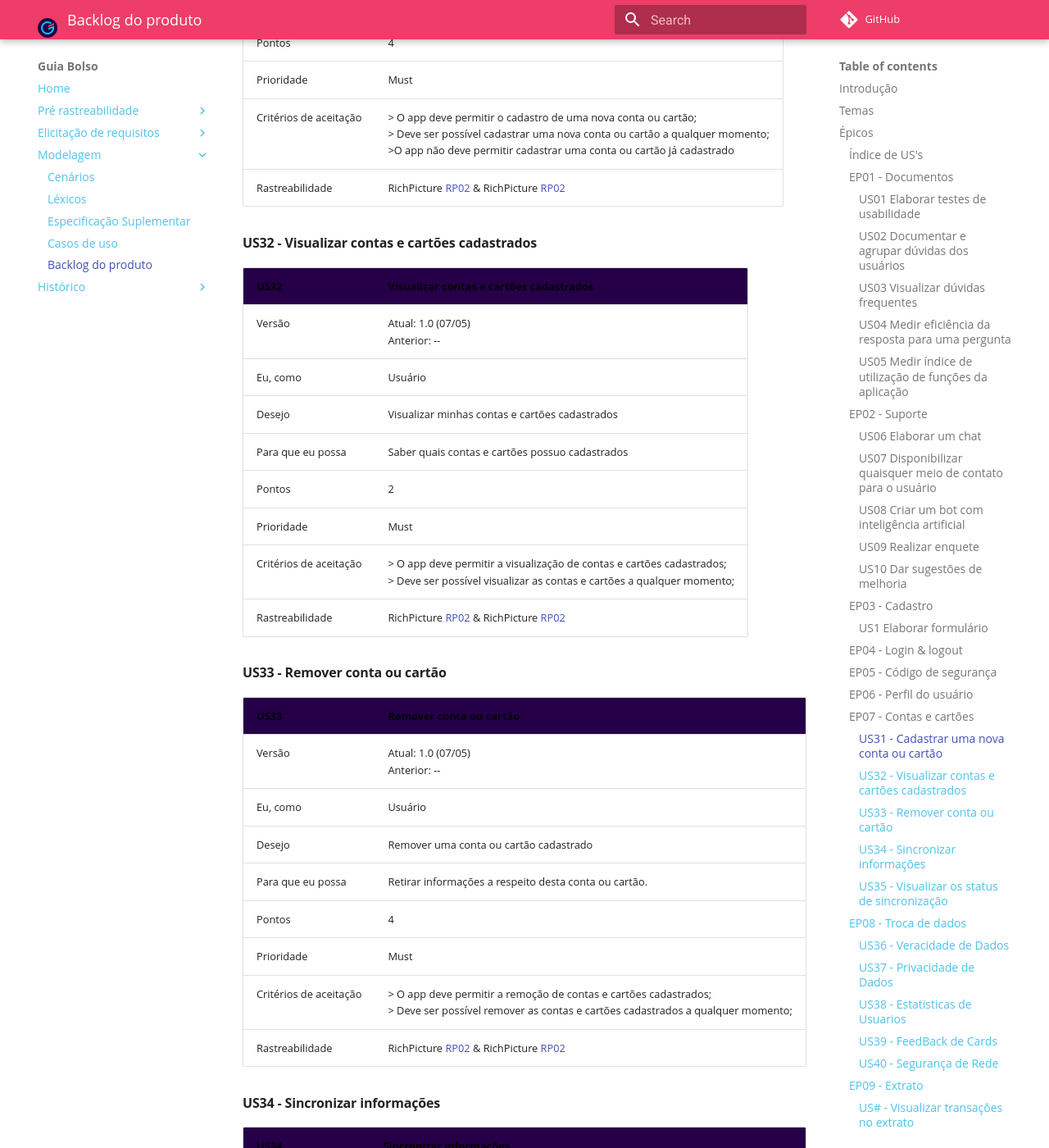
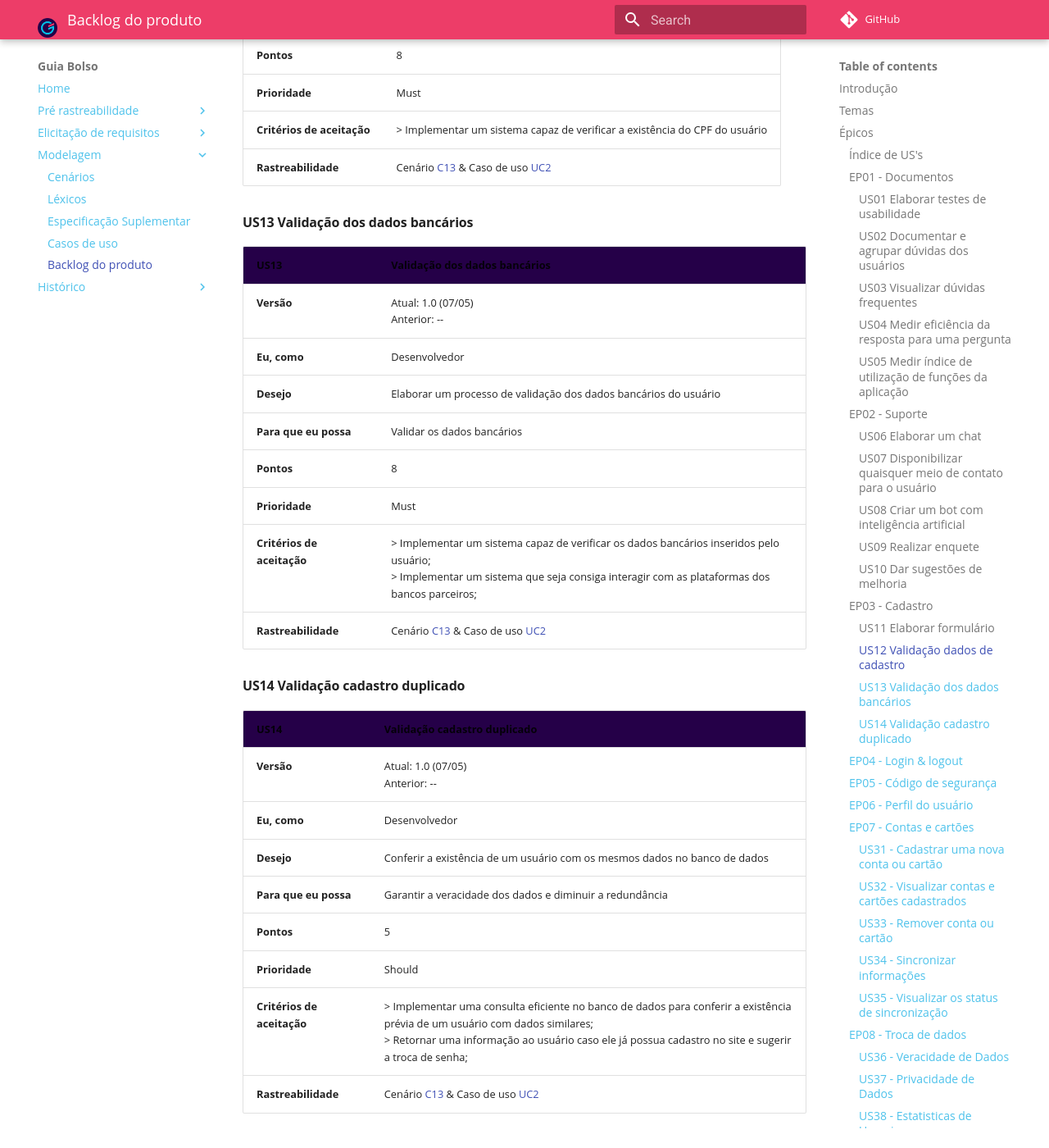
Before and after one commit to fga-disciplinas/2019.1-Guia-Bolso, an MkDocs documentation site: the page built from docs/modelagem/backlog.md, in a window 1280 px wide and 1400 px high, scrolled down 10496 px. Shown: the whole window at 82% size. Built offline with MkDocs 1.6.1 and Material for MkDocs 9.7.7, drawn with Linux system fonts in a browser that asks for light colours; comment, search, counter and statistics services are not loaded; old or Windows-style settings are respelled for this version of MkDocs; some of the changed text lies outside the part shown.

Commit message:
Adicionado restante dos US's do épico Cadastro
Co-authored-by: Lucas Machado <lmlucasmachadom@gmail.com>

```diff
--- a/docs/modelagem/backlog.md
+++ b/docs/modelagem/backlog.md
@@ -32,6 +32,10 @@ Cada elemento da listagem é elicitado por meio de interação da equipe de dese
 | T1 - Informações | [EP02 - Suporte](#ep02-suporte) | [US08 Criar um bot com inteligência artificial](#us08-criar-um-bot-com-inteligencia-artificial) |
 | T1 - Informações | [EP02 - Suporte](#ep02-suporte) | [US09 Realizar enquete](#us09-realizar-enquete) |
 | T1 - Informações | [EP02 - Suporte](#ep02-suporte) | [US10 Dar sugestões de melhoria](#us10-dar-sugestoes-de-melhoria)
+| T2 - Cadastro & Autenticação | [EP3 - Cadastro](#ep03-cadastro) | [US11 Elaborar formulário](#us11-elaborar-formulario) |
+| T2 - Cadastro & Autenticação | [EP3 - Cadastro](#ep03-cadastro) | [US12 Validação dados de cadastro](#us12-validacao-dados-de-cadastro) |
+| T2 - Cadastro & Autenticação | [EP3 - Cadastro](#ep03-cadastro) | [US13 Validação dos dados bancários](#us13-validacao-dos-dados-bancarios) |
+| T2 - Cadastro & Autenticação | [EP3 - Cadastro](#ep03-cadastro) | [US14 Validação cadastro duplicado](#us14-validacao-cadastro-duplicado) |
 | T3 - Comunicação | [EP07 - Contas e cartões](#ep07-contas-e-cartoes) | [US31 Cadastrar uma nova conta ou cartão ](#us31-cadastrar-uma-nova-conta-ou-cartao) |
 | T3 - Comunicação | [EP07 - Contas e cartões](#ep07-contas-e-cartoes) | [US32 Visualizar contas e cartões cadastrados ](#us32-visualizar-contas-e-cartoes-cadastrados) |
 | T3 - Comunicação | [EP07 - Contas e cartões](#ep07-contas-e-cartoes) | [US33 Remover conta ou cartão ](#us33-remover-conta-ou-cartao) |
@@ -195,9 +199,9 @@ Cada elemento da listagem é elicitado por meio de interação da equipe de dese
 
 ### EP03 -  Cadastro
 
-#### US1 Elaborar formulário
+#### US11 Elaborar formulário
 
-| **US1** | **Elaborar formulário**|
+| **US11** | **Elaborar formulário**|
 |--|--|
 | **Versão**| Atual: 1.0 (07/05) <br> Anterior: --|
 | **Eu, como** | Desenvolvedor |
@@ -206,6 +210,45 @@ Cada elemento da listagem é elicitado por meio de interação da equipe de dese
 | **Pontos** | 8 |
 | **Prioridade** | Must |
 | **Critérios de aceitação** | > Implementar um formulário possuir todos os dados esperados; <br> > Ser capaz de criptografar os dados antes de colocar no banco; <br> > O usuário ser capaz de acessar seus dados a partir do seus dados cadastrais; <br> > Integrar opção de click dos botões com envio pro sistema de validação;|
+| **Rastreabilidade** | Cenário [C13](../cenarios/#c13-criar-uma-conta) &  Caso de uso [UC2](../casos_de_uso/#uc2-cadastrar-usuario)|
+
+#### US12 Validação dados de cadastro
+
+| **US12** | **Validação dados de cadastro**|
+|--|--|
+| **Versão**| Atual: 1.0 (07/05) <br> Anterior: --|
+| **Eu, como** | Desenvolvedor |
+|**Desejo** | Elaborar um processo de validação dos dados do usuário |
+| **Para que eu possa** | Garantir a veracidade dos dados |
+| **Pontos** | 8 |
+| **Prioridade** | Must |
+| **Critérios de aceitação** |  > Implementar um sistema capaz de verificar a existência do CPF do usuário|Criar um captcha para validar os dados|Comparar o CPF inserido com o nome inserido no banco; |
+| **Rastreabilidade** | Cenário [C13](../cenarios/#c13-criar-uma-conta) &  Caso de uso [UC2](../casos_de_uso/#uc2-cadastrar-usuario)|
+
+#### US13 Validação dos dados bancários
+
+| **US13** | **Validação dos dados bancários**|
+|--|--|
+| **Versão**| Atual: 1.0 (07/05) <br> Anterior: --|
+| **Eu, como** | Desenvolvedor |
+|**Desejo** | Elaborar um processo de validação dos dados bancários do usuário |
+| **Para que eu possa** | Validar os dados bancários |
+| **Pontos** | 8 |
+| **Prioridade** | Must |
+| **Critérios de aceitação** |  > Implementar um sistema capaz de verificar os dados bancários inseridos pelo usuário; <br> > Implementar um sistema que seja consiga interagir com as plataformas dos bancos parceiros; |
+| **Rastreabilidade** | Cenário [C13](../cenarios/#c13-criar-uma-conta) &  Caso de uso [UC2](../casos_de_uso/#uc2-cadastrar-usuario)|
+
+#### US14 Validação cadastro duplicado
+
+| **US14** | **Validação cadastro duplicado**|
+|--|--|
+| **Versão**| Atual: 1.0 (07/05) <br> Anterior: --|
+| **Eu, como** | Desenvolvedor |
+|**Desejo** | Conferir a existência de um usuário com os mesmos dados no banco de dados |
+| **Para que eu possa** | Garantir a veracidade dos dados e diminuir a redundância |
+| **Pontos** | 5 |
+| **Prioridade** | Should |
+| **Critérios de aceitação** |  > Implementar uma consulta eficiente no banco de dados para conferir a existência prévia de um usuário com dados similares; <br> > Retornar uma informação ao usuário caso ele já possua cadastro no site e sugerir a troca de senha; |
 | **Rastreabilidade** | Cenário [C13](../cenarios/#c13-criar-uma-conta) &  Caso de uso [UC2](../casos_de_uso/#uc2-cadastrar-usuario)|
 
 ### EP04 -  Login & logout
```
